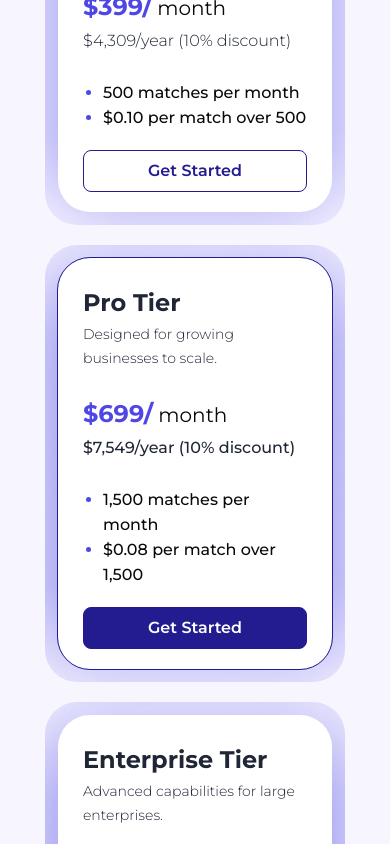
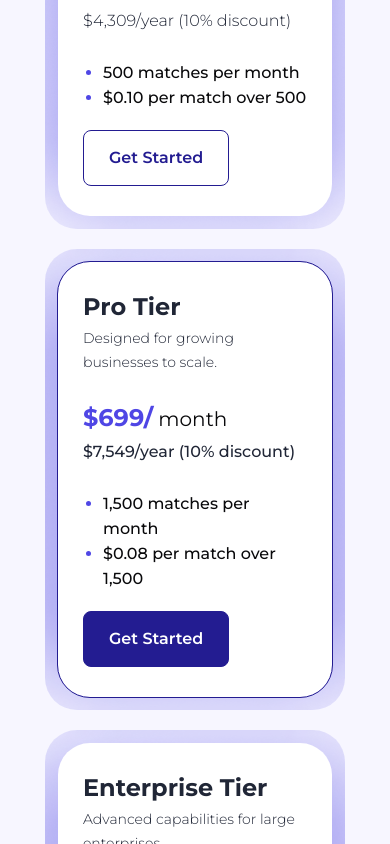
Before and after one commit to TechnoVirtuoso/Web-Hawk-Landing-Page, a Next.js app: page /Landing2 in a window 390 px wide. Shown: the part 3480-4324 px from the top of the page. Built offline with nearby package versions, Linux system fonts and the light colour scheme.

Commit message:
Responsive

```diff
--- a/components/layouts/pages/landing/Intro/index.scss
+++ b/components/layouts/pages/landing/Intro/index.scss
@@ -20,10 +20,17 @@
             font-weight: 600;
         }
 
-        display: flex;
-        gap: 10px;
-        flex-wrap: wrap;
-        justify-content: center;
+        // display: flex;
+        // gap: 10px;
+        // flex-wrap: wrap;
+        // justify-content: center;
+
+        @media (min-width: 728px) {
+            br {
+                display: none;
+                position: absolute;
+            }
+        }
 
         @include responsive(lg) {
             font-size: 30px;
--- a/components/layouts/pages/landing/Pricing/index.scss
+++ b/components/layouts/pages/landing/Pricing/index.scss
@@ -189,43 +189,57 @@
                             position: absolute;
                             bottom: 35px;
                             padding: 0;
+                            font-size: 20px;
                             font-family: $mont;
                             box-sizing: border-box;
                             border: 1px solid #231c91;
                             font-weight: 500;
+                            padding: 15px 25px;
 
-                            &.mid {
-                                width: 145px !important ;
-                                height: 55px !important;
-                                @include responsive(md) {
-                                    width: 111px !important;
-                                    height: 42px !important;
-                                    font-size: 16px;
-                                    font-weight: 600;
-                                }
+                            // &.mid {
+                            //     width: 145px !important ;
+                            //     height: 55px !important;
+                            //     font-size: 20px;
+                            //     @include responsive(md) {
+                            //         width: 111px !important;
+                            //         height: 42px !important;
+                            //         font-size: 16px;
+                            //         font-weight: 600;
+                            //     }
 
-                                @include responsive(md) {
-                                    position: relative !important;
-                                    bottom: -10px !important;
-                                    width: 100% !important;
-                                    margin-top: 10px;
-                                }
+                            //     @include responsive(md) {
+                            //         position: relative !important;
+                            //         bottom: -10px !important;
+                            //         width: 100% !important;
+                            //         margin-top: 10px;
+                            //     }
+                            // }
+
+                            // &.simple {
+                            //     width: 111px !important;
+                            //     height: 42px !important;
+                            //     font-size: 20px;
+                            //     @include responsive(md) {
+                            //         font-size: 16px;
+                            //         font-weight: 600;
+                            //     }
+                            //     @include responsive(md) {
+                            //         position: relative !important;
+                            //         bottom: -10px !important;
+                            //         width: 100% !important;
+                            //         margin-top: 10px;
+                            //     }
+                            // }
+
+                            @include responsive(md) {
+                                font-size: 16px;
+                                font-weight: 600;
                             }
 
-                            &.simple {
-                                width: 111px !important;
-                                height: 42px !important;
-                                @include responsive(md) {
-                                    font-size: 16px;
-                                    font-weight: 600;
-                                }
-
-                                @include responsive(md) {
-                                    position: relative !important;
-                                    bottom: -10px !important;
-                                    width: 100% !important;
-                                    margin-top: 10px;
-                                }
+                            @include responsive(md) {
+                                position: relative;
+                                bottom: 0;
+                                margin-top: 20px;
                             }
                         }
                     }
```
Also changed, not shown: components/ui/IconsSvg/ICON_VERKADA.tsx (+13 -3 lines).
